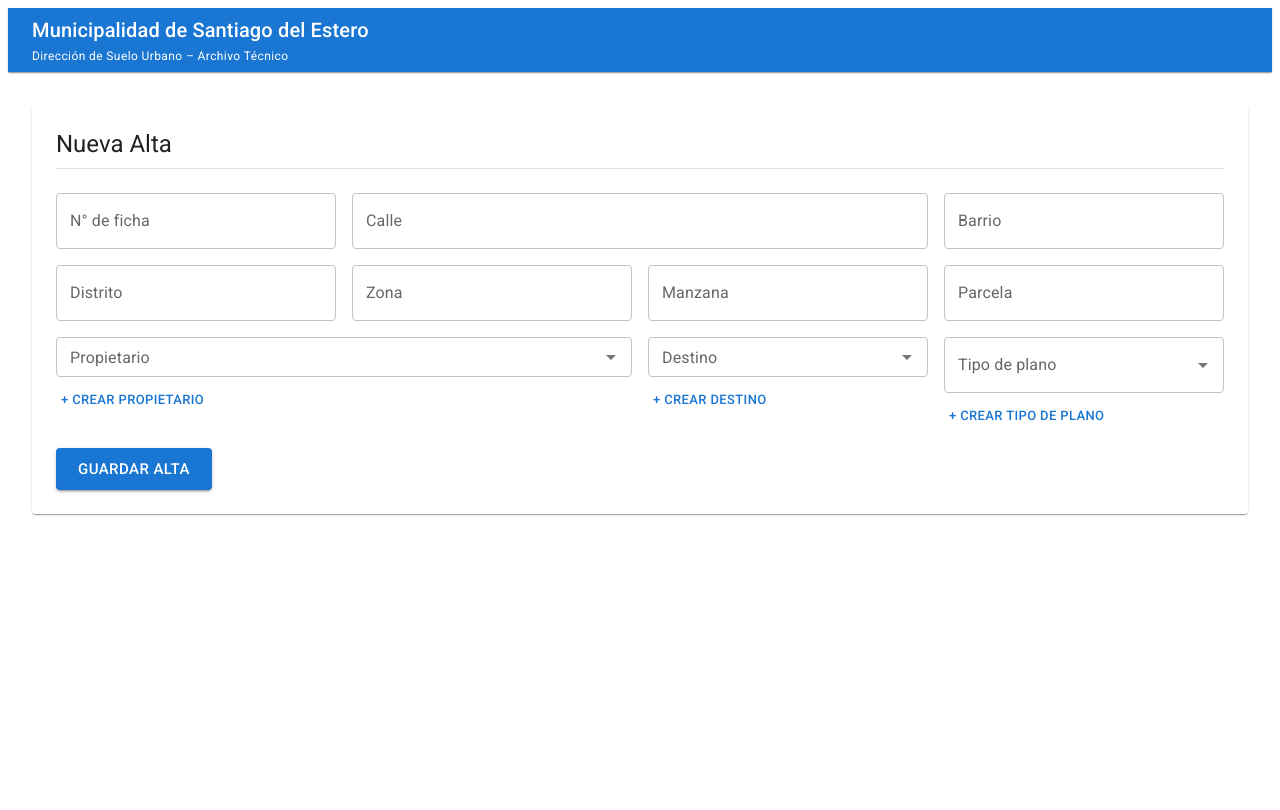
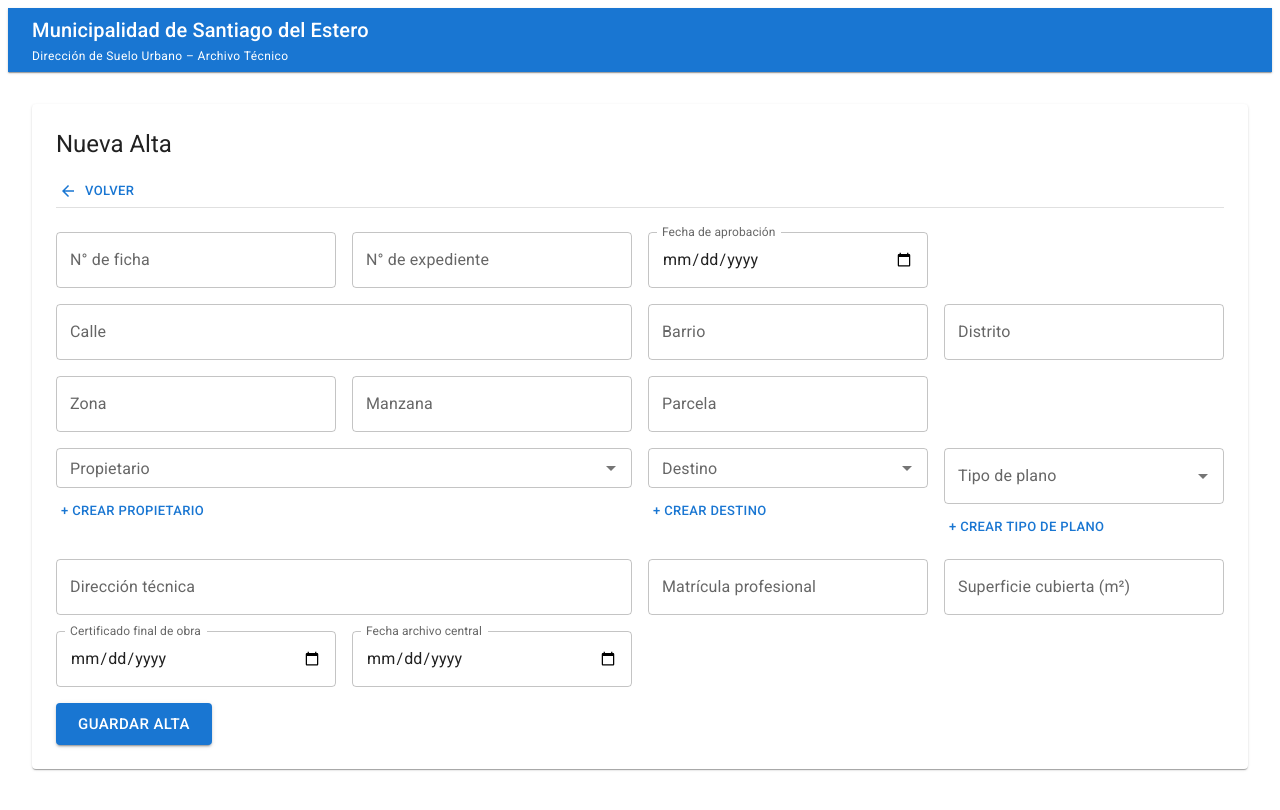
Before and after one commit to Marianovelarde/archivo_su, a React (Vite) app in the folder client/: page /altas/nueva in a window 1280 px wide. Shown: the top 810 px of the page. Built offline with nearby package versions, Linux system fonts and the light colour scheme; no server answers.

Commit message:
Fix: Modificando el formulario de alta

```diff
--- a/client/src/features/altas/AltaCreate.jsx
+++ b/client/src/features/altas/AltaCreate.jsx
@@ -6,9 +6,12 @@ import {
   Typography,
   Divider,
 } from '@mui/material'
+import ArrowBackIcon from '@mui/icons-material/ArrowBack'
+
 import { useState } from 'react'
 import { useCreateAltaMutation } from '../../store/api/AltasApi'
 
+import AltaSuccessModal from './AltasSuccessModal'
 import SelectPropietario from '../propietarios/SelectPropietario'
 import SelectDestino from '../destino/SelectDestino'
 import SelectPlano from '../planos/SelectPlano'
@@ -17,8 +20,12 @@ import { useNavigate } from 'react-router-dom'
 const AltaCreate = () => {
   const navigate = useNavigate()
   const [createAlta, { isLoading }] = useCreateAltaMutation()
+const [successOpen, setSuccessOpen] = useState(false)
+const [altaCreadaId, setAltaCreadaId] = useState(null)
 
   const [form, setForm] = useState({
+    fecha_de_aprob: '',
+    num_de_exp: '',
     num_de_ficha: '',
     calle: '',
     barrio: '',
@@ -26,6 +33,11 @@ const AltaCreate = () => {
     zona: '',
     manzana: '',
     parcela: '',
+    superficie_cubierta: '',
+    final_de_obra: '',
+    direccion_tecnica: '',
+    matricula_profesional: '',
+    fecha_archivo: '',
   })
 
   const [propietario, setPropietario] = useState(null)
@@ -33,10 +45,7 @@ const AltaCreate = () => {
   const [plano, setPlano] = useState(null)
 
   const handleChange = (e) => {
-    setForm({
-      ...form,
-      [e.target.name]: e.target.value,
-    })
+    setForm({ ...form, [e.target.name]: e.target.value })
   }
 
 const handleSubmit = async () => {
@@ -44,30 +53,73 @@ const AltaCreate = () => {
 
   const payload = {
     ...form,
+    fecha_de_aprob: form.fecha_de_aprob || null,
+    final_de_obra: form.final_de_obra || null,
+    fecha_archivo: form.fecha_archivo || null,
     id_propietario: propietario.id_propietario,
     id_destino: destino.id_destino,
     id_tipo_plano: plano.id_tipo_plano,
   }
 
-    await createAlta(payload)
-    navigate('/altas/nueva')
+  try {
+    const result = await createAlta(payload).unwrap()
+
+    // 👇 este id viene del backend
+    setAltaCreadaId(result.id_Altas)
+    setSuccessOpen(true)
+  } catch (error) {
+    console.error('Error al crear alta', error)
   }
+}
+
+
 
   return (
     <Box>
       <Typography variant="h5" gutterBottom>
         Nueva Alta
       </Typography>
-
+    <Box sx={{ mt: 2 }}>
+                <Button
+                  size="small"
+                  startIcon={<ArrowBackIcon />}
+                  onClick={() => navigate(-1)}
+                >
+                  Volver
+                </Button>
+              </Box>
       <Divider sx={{ mb: 3 }} />
 
       <Grid container spacing={2}>
-        {/* FICHA */}
+
+        {/* EXPEDIENTE */}
         <Grid item xs={12} sm={3}>
           <TextField
             label="N° de ficha"
             name="num_de_ficha"
             value={form.num_de_ficha}
+            onChange={handleChange}
+            fullWidth
+          />
+        </Grid>
+
+        <Grid item xs={12} sm={3}>
+          <TextField
+            label="N° de expediente"
+            name="num_de_exp"
+            value={form.num_de_exp}
+            onChange={handleChange}
+            fullWidth
+          />
+        </Grid>
+
+        <Grid item xs={12} sm={3}>
+          <TextField
+            label="Fecha de aprobación"
+            name="fecha_de_aprob"
+            type="date"
+            InputLabelProps={{ shrink: true }}
+            value={form.fecha_de_aprob}
             onChange={handleChange}
             fullWidth
           />
@@ -94,45 +146,21 @@ const AltaCreate = () => {
           />
         </Grid>
 
-        {/* DATOS CATASTRALES */}
+        {/* CATASTRO */}
         <Grid item xs={12} sm={3}>
-          <TextField
-            label="Distrito"
-            name="distrito"
-            value={form.distrito}
-            onChange={handleChange}
-            fullWidth
-          />
+          <TextField label="Distrito" name="distrito" value={form.distrito} onChange={handleChange} fullWidth />
         </Grid>
 
         <Grid item xs={12} sm={3}>
-          <TextField
-            label="Zona"
-            name="zona"
-            value={form.zona}
-            onChange={handleChange}
-            fullWidth
-          />
+          <TextField label="Zona" name="zona" value={form.zona} onChange={handleChange} fullWidth />
         </Grid>
 
         <Grid item xs={12} sm={3}>
-          <TextField
-            label="Manzana"
-            name="manzana"
-            value={form.manzana}
-            onChange={handleChange}
-            fullWidth
-          />
+          <TextField label="Manzana" name="manzana" value={form.manzana} onChange={handleChange} fullWidth />
         </Grid>
 
         <Grid item xs={12} sm={3}>
-          <TextField
-            label="Parcela"
-            name="parcela"
-            value={form.parcela}
-            onChange={handleChange}
-            fullWidth
-          />
+          <TextField label="Parcela" name="parcela" value={form.parcela} onChange={handleChange} fullWidth />
         </Grid>
 
         {/* RELACIONES */}
@@ -148,6 +176,62 @@ const AltaCreate = () => {
           <SelectPlano value={plano} onChange={setPlano} />
         </Grid>
 
+        {/* TÉCNICOS */}
+        <Grid item xs={12} sm={6}>
+          <TextField
+            label="Dirección técnica"
+            name="direccion_tecnica"
+            value={form.direccion_tecnica}
+            onChange={handleChange}
+            fullWidth
+          />
+        </Grid>
+
+        <Grid item xs={12} sm={3}>
+          <TextField
+            label="Matrícula profesional"
+            name="matricula_profesional"
+            value={form.matricula_profesional}
+            onChange={handleChange}
+            fullWidth
+          />
+        </Grid>
+
+        <Grid item xs={12} sm={3}>
+          <TextField
+            label="Superficie cubierta (m²)"
+            name="superficie_cubierta"
+            value={form.superficie_cubierta}
+            onChange={handleChange}
+            fullWidth
+          />
+        </Grid>
+
+        {/* FECHAS FINALES */}
+        <Grid item xs={12} sm={3}>
+          <TextField
+            label="Certificado final de obra"
+            name="final_de_obra"
+            type="date"
+            InputLabelProps={{ shrink: true }}
+            value={form.final_de_obra}
+            onChange={handleChange}
+            fullWidth
+          />
+        </Grid>
+
+        <Grid item xs={12} sm={3}>
+          <TextField
+            label="Fecha archivo central"
+            name="fecha_archivo"
+            type="date"
+            InputLabelProps={{ shrink: true }}
+            value={form.fecha_archivo}
+            onChange={handleChange}
+            fullWidth
+          />
+        </Grid>
+
         {/* BOTÓN */}
         <Grid item xs={12}>
           <Button
@@ -160,6 +244,12 @@ const AltaCreate = () => {
           </Button>
         </Grid>
       </Grid>
+ <AltaSuccessModal
+  open={successOpen}
+  onClose={() => setSuccessOpen(false)}
+  altaId={altaCreadaId}
+/>
+
     </Box>
   )
 }
--- a/client/src/features/altas/AltasList.jsx
+++ b/client/src/features/altas/AltasList.jsx
@@ -39,6 +39,13 @@ const AltasList = () => {
   { field: 'num_de_ficha', headerName: 'Ficha', width: 90 },
 
   {
+    field: 'propietario',
+    headerName: 'Propietario',
+    width: 220,
+    valueGetter: (_, row) =>
+      `${row.entityPropietario?.nombre ?? ''} ${row.entityPropietario?.apellido ?? ''}`,
+  },
+  {
     field: 'direccion',
     headerName: 'Dirección',
     flex: 1,
@@ -46,13 +53,6 @@ const AltasList = () => {
       `${row.calle ?? ''} - ${row.barrio ?? ''}`,
   },
 
-  {
-    field: 'propietario',
-    headerName: 'Propietario',
-    width: 220,
-    valueGetter: (_, row) =>
-      `${row.entityPropietario?.nombre ?? ''} ${row.entityPropietario?.apellido ?? ''}`,
-  },
 
   {
     field: 'distrito',
--- /dev/null
+++ b/client/src/features/altas/AltasSuccessModal.jsx
@@ -0,0 +1,49 @@
+import {
+  Dialog,
+  DialogTitle,
+  DialogContent,
+  DialogActions,
+  Button,
+  Typography,
+} from '@mui/material'
+import CheckCircleOutlineIcon from '@mui/icons-material/CheckCircleOutline'
+import { useNavigate } from 'react-router-dom'
+
+const AltaSuccessModal = ({ open, onClose, altaId }) => {
+  const navigate = useNavigate()
+
+  const handleGoDetalle = () => {
+    navigate(`/altas/${altaId}`)
+  }
+
+  return (
+    <Dialog open={open} onClose={onClose}>
+      <DialogTitle sx={{ display: 'flex', alignItems: 'center', gap: 1 }}>
+        <CheckCircleOutlineIcon color="success" />
+        Alta creada
+      </DialogTitle>
+
+      <DialogContent>
+        <Typography>
+          La alta fue creada exitosamente.
+        </Typography>
+      </DialogContent>
+
+      <DialogActions>
+        <Button onClick={onClose}>
+          Crear otra
+        </Button>
+
+        <Button
+          variant="contained"
+          onClick={handleGoDetalle}
+          disabled={!altaId}
+        >
+          Ver detalle
+        </Button>
+      </DialogActions>
+    </Dialog>
+  )
+}
+
+export default AltaSuccessModal
--- a/client/src/store/api/altasApi.js
+++ b/client/src/store/api/altasApi.js
@@ -13,7 +13,7 @@ export const altasApi = createApi({
         }),
         createAlta: builder.mutation({
             query: (body) => ({
-                url: '/altas/create',
+                url: '/altas',
                 method: 'POST',
                 body
             }),
--- a/client/src/store/api/planoApi.js
+++ b/client/src/store/api/planoApi.js
@@ -13,7 +13,7 @@ export const planoApi = createApi({
     }),
     createPlano: builder.mutation({
       query: (body) => ({
-        url: '/planos',
+        url: '/planos/create',
         method: 'POST',
         body,
       }),
```
Lines whose indentation alone changed are shown as unchanged.
